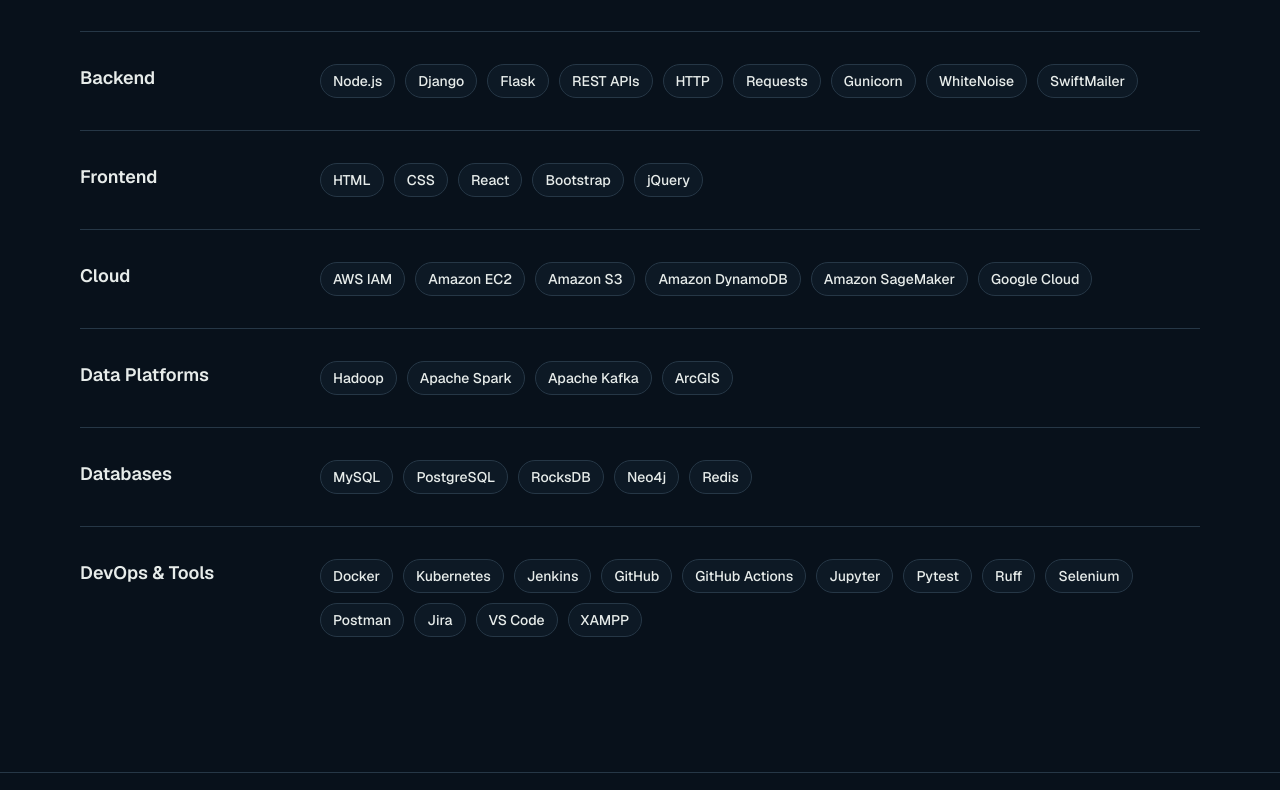
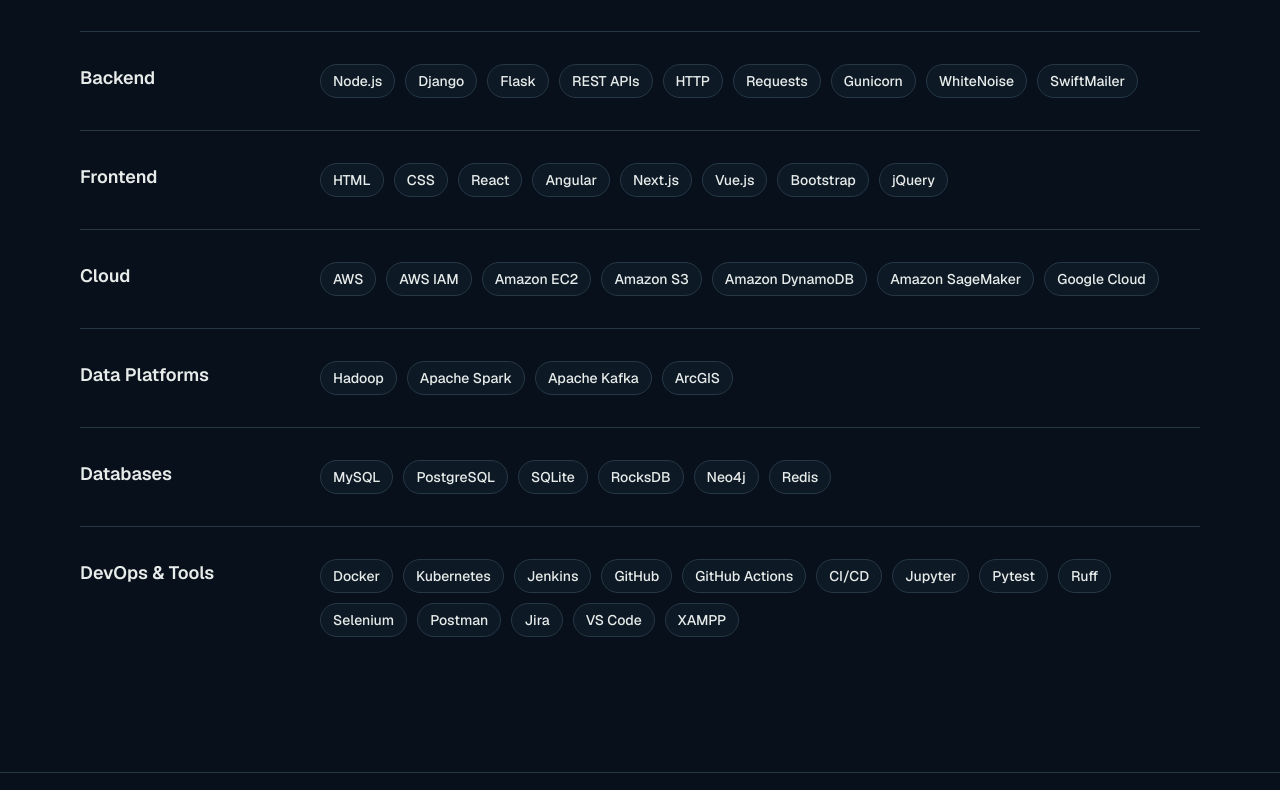
Before and after one commit to vmanam1/personal-portfolio, a Next.js app: page /skills in a window 1280 px wide. Shown: the part 796-1586 px from the top of the page. Built offline with nearby package versions, Linux system fonts and the light colour scheme; no server answers.

Commit message:
fix: restore resume skills

```diff
--- a/content/skills/skills.ts
+++ b/content/skills/skills.ts
@@ -9,6 +9,7 @@
       "C",
       "C++",
       "Python",
+      "Java",
       "JavaScript",
       "TypeScript",
       "Bash",
@@ -65,13 +66,23 @@
     id: "frontend",
     label: "Frontend",
     order: 4,
-    skills: ["HTML", "CSS", "React", "Bootstrap", "jQuery"],
+    skills: [
+      "HTML",
+      "CSS",
+      "React",
+      "Angular",
+      "Next.js",
+      "Vue.js",
+      "Bootstrap",
+      "jQuery",
+    ],
   },
   {
     id: "cloud",
     label: "Cloud",
     order: 5,
     skills: [
+      "AWS",
       "AWS IAM",
       "Amazon EC2",
       "Amazon S3",
@@ -90,7 +101,7 @@
     id: "databases",
     label: "Databases",
     order: 7,
-    skills: ["MySQL", "PostgreSQL", "RocksDB", "Neo4j", "Redis"],
+    skills: ["MySQL", "PostgreSQL", "SQLite", "RocksDB", "Neo4j", "Redis"],
   },
   {
     id: "devops-tools",
@@ -102,6 +113,7 @@
       "Jenkins",
       "GitHub",
       "GitHub Actions",
+      "CI/CD",
       "Jupyter",
       "Pytest",
       "Ruff",
```
